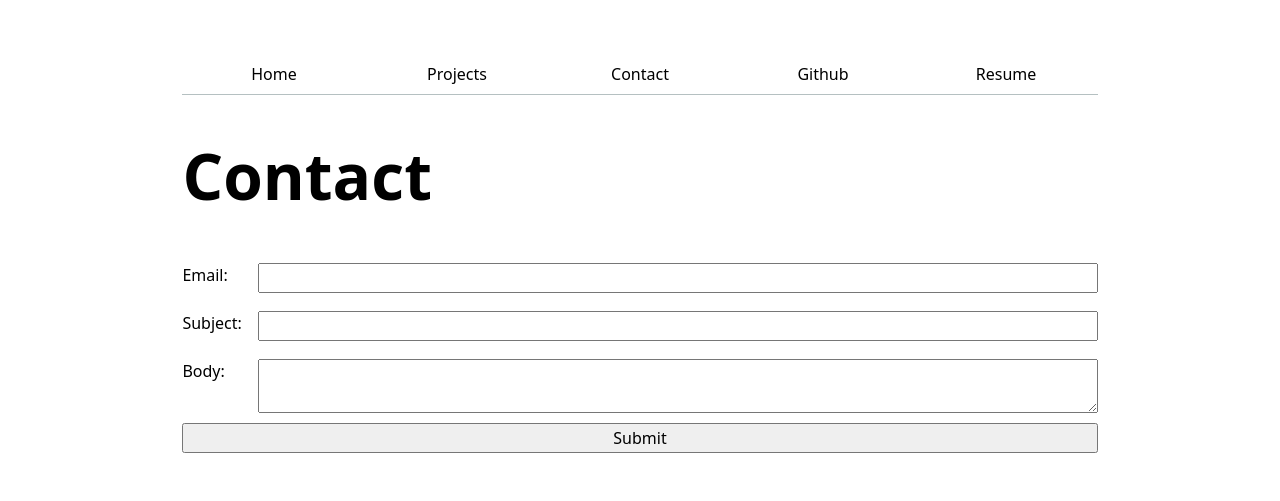
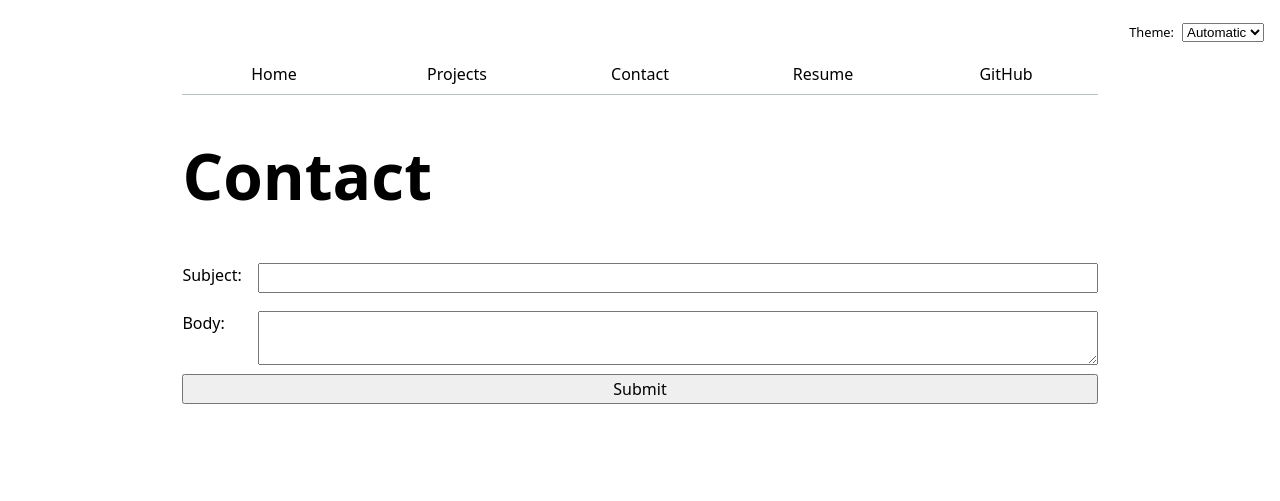
Before and after one commit to MattTokunaga/portfolio, a plain HTML site: page contact/index.html in a window 1280 px wide. Drawn offline with Linux system fonts and the light colour scheme.

Commit message:
added javascript stuff for lab 3

```diff
--- a/contact/index.html
+++ b/contact/index.html
@@ -5,20 +5,11 @@
     <meta name="viewport" content="width=device-width, initial-scale=1.0">
     <title>Contact</title>
     <link rel="stylesheet" href="../style.css">
+    <script src="../global.js" type="module"></script>
 </head>
 <body>
-    <nav>
-        <a href="../index.html">Home</a>
-        <a href="../projects/index.html">Projects</a>
-        <a href="index.html">Contact</a>
-        <a href="https://github.com/matttokunaga" target="_blank">Github</a>
-        <a href="../resume/index.html">Resume</a>
-    </nav>
     <h1>Contact</h1>
-    <form action="mailto:m2tokunaga@ucsd.edu" method="post" enctype="text/plain">
-        <label for="email">Email:
-            <input type="email" name="email">
-        </label>
+    <form action="mailto:m2tokunaga@ucsd.edu">
         <label for="subject">Subject:
             <input type="text" name="subject">
         </label>
--- /dev/null
+++ b/global.js
@@ -0,0 +1,86 @@
+console.log('IT’S ALIVE!');
+
+function $$(selector, context = document) {
+  return Array.from(context.querySelectorAll(selector));
+}
+
+var navLinks = $$("nav a");
+
+
+
+
+let pages = [
+    { url: '', title: 'Home' },
+    { url: 'projects/', title: 'Projects' },
+    { url: 'contact/', title: 'Contact' },
+    { url: 'resume/', title: 'Resume' },
+    { url: 'https://github.com/MattTokunaga', title: 'GitHub'}
+];
+
+let nav = document.createElement('nav');
+
+document.body.prepend(nav);
+
+const ARE_WE_HOME = document.documentElement.classList.contains('home');
+
+for (let p of pages) {
+
+    let url = p.url;
+
+    if (!ARE_WE_HOME && !url.startsWith('http')) {
+        url = '../' + url;
+    }
+
+    let title = p.title;
+
+    //nav.insertAdjacentHTML('beforeend', `<a href="${url}">${title}</a>`);
+    let a = document.createElement('a');
+    a.href = url;
+    a.textContent = title;
+    if (a.host === location.host && a.pathname === location.pathname) {
+        a.classList.add('current');
+    }
+    if (a.host != location.host) {
+        a.target = "_blank";
+    }
+
+    nav.append(a);
+}
+
+document.body.insertAdjacentHTML(
+    'afterbegin',
+    `
+      <label class="color-scheme">
+          Theme:
+          <select>
+              <option value="light dark">Automatic</option>
+              <option value="light">Light</option>
+              <option value="dark">Dark</option>
+          </select>
+      </label>`
+);
+
+
+var select = document.querySelector('select');
+select.addEventListener('input', function (event) {
+    console.log('color scheme changed to', event.target.value);
+    document.documentElement.style.setProperty('color-scheme', event.target.value);
+    localStorage.colorScheme = event.target.value;
+});
+
+
+if ("colorScheme" in localStorage) {
+    select.value = localStorage.colorScheme;
+    document.documentElement.style.setProperty('color-scheme', localStorage.colorScheme);
+}
+
+const form = document.querySelector('form');
+form?.addEventListener('submit', function(event) {
+    event.preventDefault();
+    var data = new FormData(form);
+    var url = form.action + "?"
+    for (let [name, value] of data) {
+        url = url + name + "=" + encodeURIComponent(value) + "&";
+    }
+    location.href = url.slice(0, -1);
+});
--- a/style.css
+++ b/style.css
@@ -1,6 +1,8 @@
 html {
     --color-accent: #39ff14;
     accent-color: var(--color-accent);
+
+    color-scheme: light dark;
 }
 body {
     /* Set line height to 1.5 times the font size
@@ -12,11 +14,14 @@ body {
     padding: 5ch;
 }
 nav {
+
+    --border-color: oklch(50% 10% 200 / 40%);
+
     display: flex;
     margin-bottom: 5ch;
     border-bottom-width: 1px;
     border-bottom-style: solid;
-    border-bottom-color: oklch(80% 3% 200);
+    border-bottom-color: var(--border-color);
 }
 a {
     flex: 1;
@@ -28,7 +33,7 @@ a {
 a.current {
     border-bottom-width: .4em;
     border-bottom-style: solid;
-    border-bottom-color: oklch(80% 3% 200);
+    border-bottom-color: var(--border-color);
     padding-bottom: .1em;
 }
 nav a:hover {
@@ -36,7 +41,7 @@ nav a:hover {
     border-bottom-style: solid;
     border-bottom-color: var(--color-accent);
     padding-bottom: .1em;
-    background-color: oklch(from var(--color-accent) 95% 5% h);
+    background-color: color-mix(in oklch, var(--color-accent), canvas 85%);
 }
 label {
     font: inherit;
@@ -267,3 +272,14 @@ article.art7 {
     font-family: Arial, sans-serif;
     margin-top: 20%;
   }
+
+  label.color-scheme {
+    position: absolute;
+    top: 1rem;
+    right: 1rem;
+    display: flex;
+    align-items: center; /* Aligns the text and select box vertically */
+    gap: 8px; /* Adds space between the text and the select box */
+    font-size: 80%;
+    font-family: inherit;
+  }
```
Also changed, not shown: index.html (+2 -8 lines), projects/index.html (+1 -7 lines), resume/index.html (+1 -7 lines).
